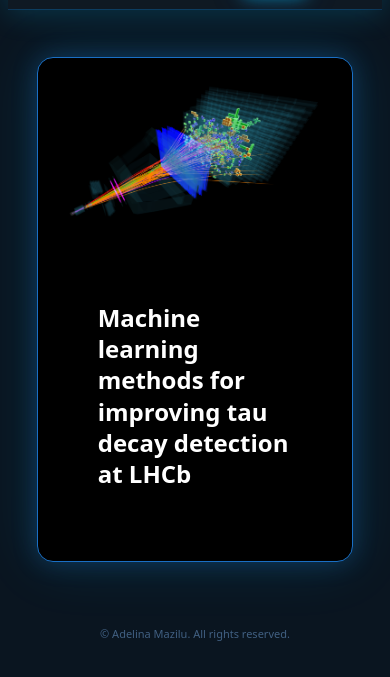
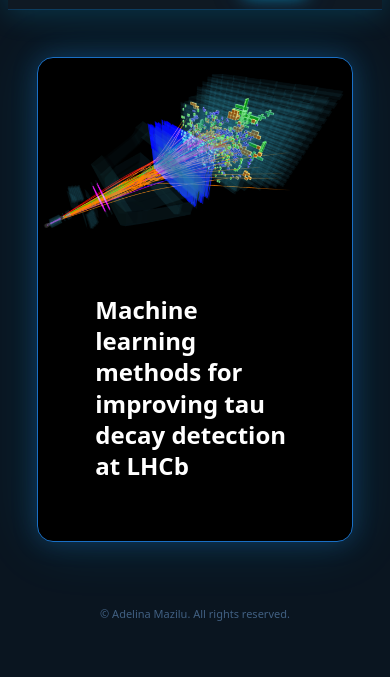
Before and after one commit to AdelinaDoraMazilu/AdelinaDoraMazilu.github.io, a plain HTML site: page projects/index.html in a window 390 px wide. Shown: the part 59-736 px from the top of the page. Drawn offline with Linux system fonts and the light colour scheme.

Commit message:
Update index.html

```diff
--- a/projects/index.html
+++ b/projects/index.html
@@ -11,7 +11,7 @@
 
 .project-card h2 {
   font-size: 1.5rem !important;
-  padding: 1rem 0.25rem 1.5rem 0.25rem !important;
+  padding: 0.5rem 0.1rem 0.75rem 0.1rem !important;
   max-width: 100% !important;
   width: 100% !important;
   line-height: 1.3 !important;
@@ -19,7 +19,7 @@
 }
 
 .project-card-img {
-  width: 80% !important;
+  width: 100% !important;
   height: 180px !important;
   padding: 1rem 0 0 0 !important;
   margin: 0 auto !important;
@@ -27,14 +27,14 @@
   box-sizing: border-box !important;
 }
 
-  .project-card-img img {
+.project-card-img img {
     border-radius: 8px !important;
     width: 100% !important;
     height: 100% !important;
     object-fit: cover !important;
-  }
+}
   .project-card-text {
-  padding: 1rem 0.25rem !important;
+  padding: 0.5rem 0.1rem !important;
   width: 100% !important;
   box-sizing: border-box !important;
 }
```
